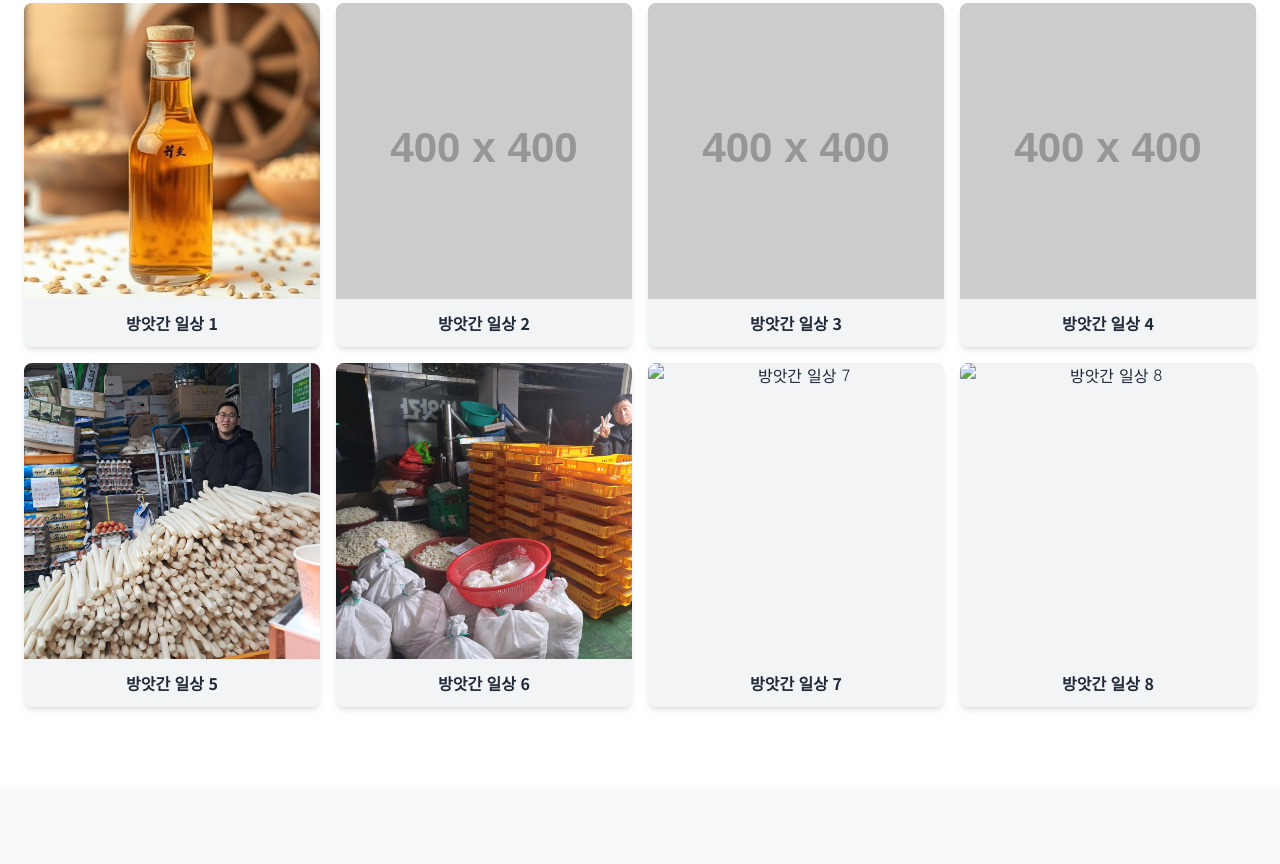
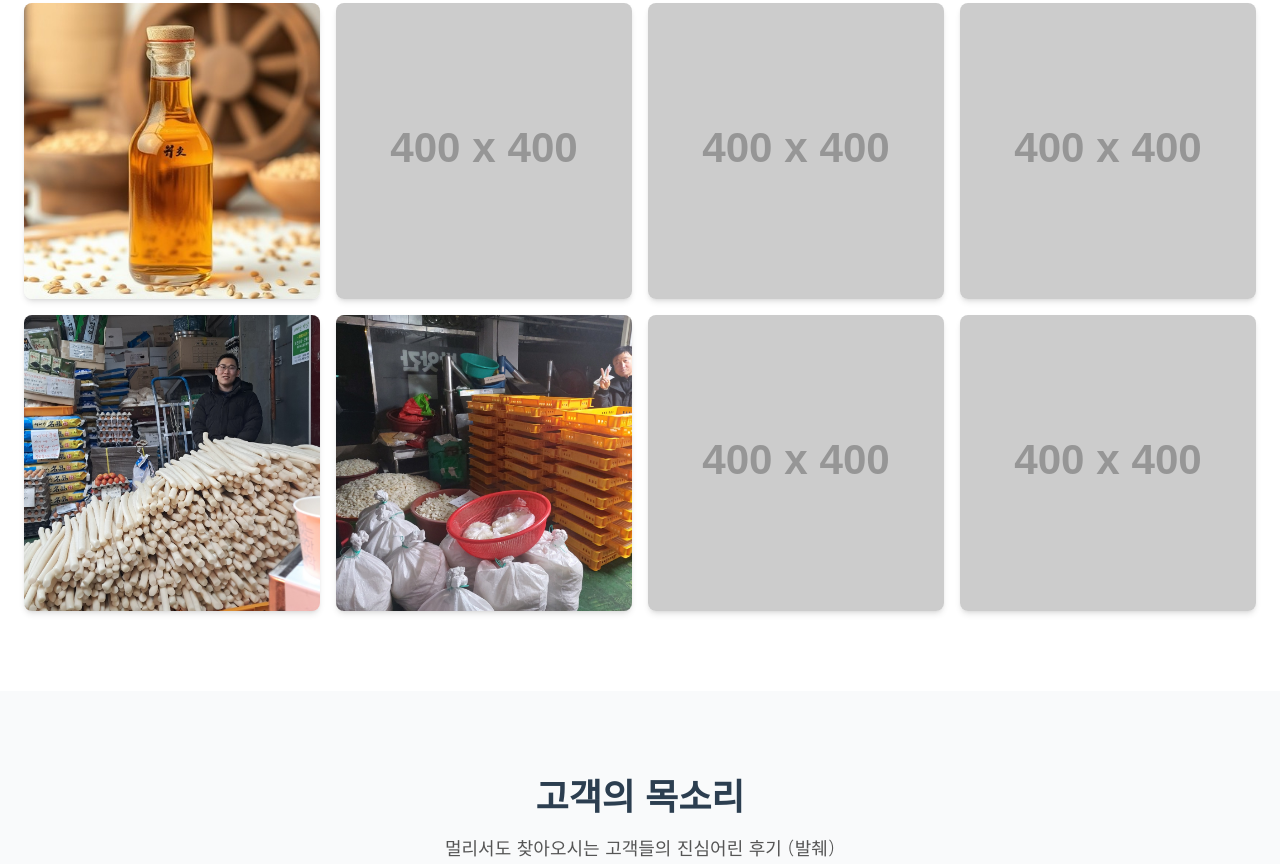
Before and after one commit to gssim11/SaeMB, a plain HTML site: page index.html in a window 1280 px wide. Shown: the part 3496-4360 px from the top of the page. Drawn offline with nearby package versions, Linux system fonts and the light colour scheme; placeholder pictures from the web are drawn by us.

Commit message:
Update index.html

```diff
--- a/index.html
+++ b/index.html
@@ -255,79 +255,31 @@
             <div class="container mx-auto px-6 text-center">
                 <h2 class="section-title font-noto">오늘도 방앗간은 활기가 넘칩니다</h2>
                 <p class="section-subtitle">새벽부터 시작되는 정성 가득한 하루</p>
+                <!-- [수정됨] 갤러리 제목 제거 -->
                 <div class="grid grid-cols-2 md:grid-cols-4 gap-4">
-                    <!-- [수정됨] 갤러리 이미지 경로 변경 -->
-                    <!-- 방앗간 일상 1 -->
-                    <div class="bg-gray-100 rounded-lg shadow-md overflow-hidden transform hover:-translate-y-1 transition-transform duration-300">
-                        <div class="aspect-square overflow-hidden">
+                    <div class="rounded-lg shadow-md overflow-hidden aspect-square">
                         <img src="images/11.jpg" alt="방앗간 일상 1" class="w-full h-full object-cover transform hover:scale-110 transition-transform duration-300" onerror="this.onerror=null;this.src='https://placehold.co/400x400/ccc/fff?text=Gallery';">
                     </div>
-                        <div class="p-3 text-center">
-                            <h3 class="font-bold font-noto text-gray-800">방앗간 일상 1</h3>
-                        </div>
-                    </div>
-                    <!-- 방앗간 일상 2 -->
-                    <div class="bg-gray-100 rounded-lg shadow-md overflow-hidden transform hover:-translate-y-1 transition-transform duration-300">
-                        <div class="aspect-square overflow-hidden">
+                    <div class="rounded-lg shadow-md overflow-hidden aspect-square">
                         <img src="images/12.jpg" alt="방앗간 일상 2" class="w-full h-full object-cover transform hover:scale-110 transition-transform duration-300" onerror="this.onerror=null;this.src='https://placehold.co/400x400/ccc/fff?text=Gallery';">
                     </div>
-                        <div class="p-3 text-center">
-                            <h3 class="font-bold font-noto text-gray-800">방앗간 일상 2</h3>
-                        </div>
-                    </div>
-                    <!-- 방앗간 일상 3 -->
-                    <div class="bg-gray-100 rounded-lg shadow-md overflow-hidden transform hover:-translate-y-1 transition-transform duration-300">
-                        <div class="aspect-square overflow-hidden">
+                    <div class="rounded-lg shadow-md overflow-hidden aspect-square">
                         <img src="images/13.jpg" alt="방앗간 일상 3" class="w-full h-full object-cover transform hover:scale-110 transition-transform duration-300" onerror="this.onerror=null;this.src='https://placehold.co/400x400/ccc/fff?text=Gallery';">
                     </div>
-                        <div class="p-3 text-center">
-                            <h3 class="font-bold font-noto text-gray-800">방앗간 일상 3</h3>
-                        </div>
-                    </div>
-                    <!-- 방앗간 일상 4 -->
-                    <div class="bg-gray-100 rounded-lg shadow-md overflow-hidden transform hover:-translate-y-1 transition-transform duration-300">
-                        <div class="aspect-square overflow-hidden">
+                    <div class="rounded-lg shadow-md overflow-hidden aspect-square">
                         <img src="images/14.jpg" alt="방앗간 일상 4" class="w-full h-full object-cover transform hover:scale-110 transition-transform duration-300" onerror="this.onerror=null;this.src='https://placehold.co/400x400/ccc/fff?text=Gallery';">
                     </div>
-                        <div class="p-3 text-center">
-                            <h3 class="font-bold font-noto text-gray-800">방앗간 일상 4</h3>
-                        </div>
-                    </div>
-                    <!-- 방앗간 일상 5 -->
-                    <div class="bg-gray-100 rounded-lg shadow-md overflow-hidden transform hover:-translate-y-1 transition-transform duration-300">
-                        <div class="aspect-square overflow-hidden">
+                    <div class="rounded-lg shadow-md overflow-hidden aspect-square">
                         <img src="images/15.jpg" alt="방앗간 일상 5" class="w-full h-full object-cover transform hover:scale-110 transition-transform duration-300" onerror="this.onerror=null;this.src='https://placehold.co/400x400/ccc/fff?text=Gallery';">
                     </div>
-                        <div class="p-3 text-center">
-                            <h3 class="font-bold font-noto text-gray-800">방앗간 일상 5</h3>
-                        </div>
-                    </div>
-                    <!-- 방앗간 일상 6 -->
-                    <div class="bg-gray-100 rounded-lg shadow-md overflow-hidden transform hover:-translate-y-1 transition-transform duration-300">
-                        <div class="aspect-square overflow-hidden">
+                    <div class="rounded-lg shadow-md overflow-hidden aspect-square">
                         <img src="images/16.jpg" alt="방앗간 일상 6" class="w-full h-full object-cover transform hover:scale-110 transition-transform duration-300" onerror="this.onerror=null;this.src='https://placehold.co/400x400/ccc/fff?text=Gallery';">
                     </div>
-                        <div class="p-3 text-center">
-                            <h3 class="font-bold font-noto text-gray-800">방앗간 일상 6</h3>
+                    <div class="rounded-lg shadow-md overflow-hidden aspect-square">
+                        <img src="images/17.jpg" alt="방앗간 일상 7" class="w-full h-full object-cover transform hover:scale-110 transition-transform duration-300" onerror="this.onerror=null;this.src='https://placehold.co/400x400/ccc/fff?text=Gallery';">
                     </div>
-                    </div>
-                    <!-- 방앗간 일상 7 -->
-                    <div class="bg-gray-100 rounded-lg shadow-md overflow-hidden transform hover:-translate-y-1 transition-transform duration-300">
-                        <div class="aspect-square overflow-hidden">
-                            <img src="images/17.jpg" alt="방앗간 일상 7" class="w-full h-full object-cover transform hover:scale-110 transition-transform duration-300" onerror="this.onerror=null;this.src='https.placehold.co/400x400/ccc/fff?text=Gallery';">
-                        </div>
-                        <div class="p-3 text-center">
-                            <h3 class="font-bold font-noto text-gray-800">방앗간 일상 7</h3>
-                        </div>
-                    </div>
-                    <!-- 방앗간 일상 8 -->
-                    <div class="bg-gray-100 rounded-lg shadow-md overflow-hidden transform hover:-translate-y-1 transition-transform duration-300">
-                        <div class="aspect-square overflow-hidden">
-                            <img src="images/18.jpg" alt="방앗간 일상 8" class="w-full h-full object-cover transform hover:scale-110 transition-transform duration-300" onerror="this.onerror=null;this.src='https.placehold.co/400x400/ccc/fff?text=Gallery';">
-                        </div>
-                        <div class="p-3 text-center">
-                            <h3 class="font-bold font-noto text-gray-800">방앗간 일상 8</h3>
-                        </div>
+                    <div class="rounded-lg shadow-md overflow-hidden aspect-square">
+                        <img src="images/18.jpg" alt="방앗간 일상 8" class="w-full h-full object-cover transform hover:scale-110 transition-transform duration-300" onerror="this.onerror=null;this.src='https://placehold.co/400x400/ccc/fff?text=Gallery';">
                     </div>
                 </div>
             </div>
@@ -367,7 +319,6 @@
                 </div>
                 <div class="grid md:grid-cols-2 gap-12 items-center">
                     <div>
-                        <!-- [수정됨] 이미지 경로 변경 -->
                         <img src="images/19.jpg"
                              alt="새마을방앗간 정면 간판"
                              class="rounded-lg shadow-lg w-full mb-8 border">
```
Lines whose indentation alone changed are shown as unchanged.
